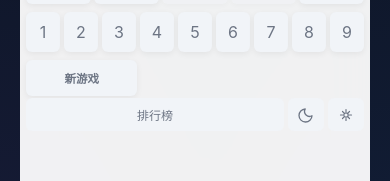
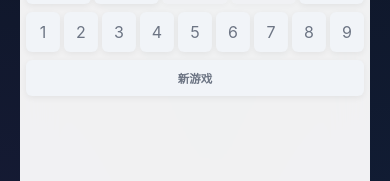
Before and after one commit to daxmate/sudoku, a Vue app: page / in a window 390 px wide. Shown: the part 508-689 px from the top of the page. Built offline with nearby package versions, Linux system fonts and the light colour scheme.

Commit message:
fix: 移动端新游戏按钮满宽，leaderboard 行隐藏

```diff
--- a/src/components/BottomPanel.vue
+++ b/src/components/BottomPanel.vue
@@ -62,20 +62,17 @@ defineEmits(['openSettings', 'newGame', 'openLeaderboard', 'toggleTheme'])
   transform: translateY(-1px);
 }
 
-@media (max-width: 640px) {
-  .bottom-section { gap: 2px; }
-  .new-game-btn {
-    width: 100%;
-    font-size: .72rem;
-    padding: 6px;
-    min-height: 36px;
-  }
-  .leaderboard-row { display: none; }
-}
-
 .leaderboard-row {
   display: flex;
   gap: 4px;
+  margin-top: auto;
+}
+
+@media (max-width: 640px) {
+  .bottom-section { gap: 2px; }
+  .bottom-row { display: block; }
+  .new-game-btn { width: 100%; font-size: .72rem; padding: 6px; min-height: 36px; }
+  .leaderboard-row { display: none !important; }
 }
 
 .lb-btn {
```
